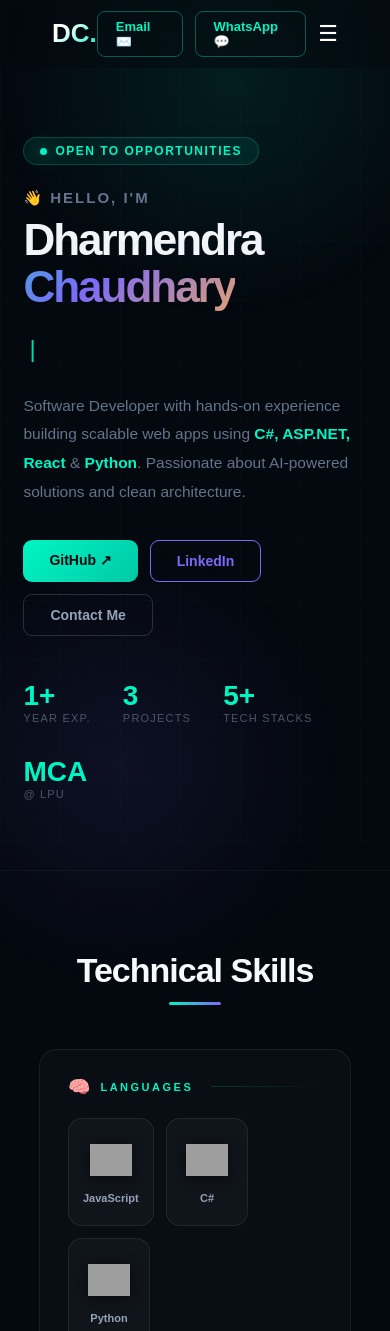
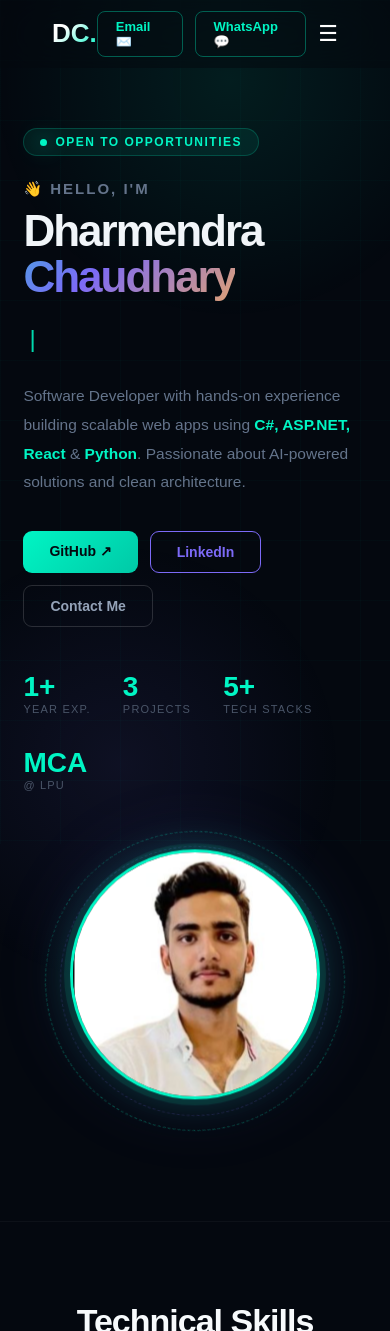
Before and after one commit to Chaudhary4000/portfolio-website, a React (Create React App) app: page / in a window 390 px wide. Shown: the top 1331 px of the page. Built offline with nearby package versions, Linux system fonts and the light colour scheme; grey boxes are pictures that could not be loaded; a web font is replaced by a local one.

Commit message:
fix: photo circle centered with spinning rings

```diff
--- a/src/App.css
+++ b/src/App.css
@@ -12,6 +12,28 @@
     animation: App-logo-spin infinite 20s linear;
   }
 }
+
+@media(max-width:768px){
+  .nav-links{display:none!important}
+  .hamburger{display:block!important}
+  .hero-section{
+    padding:40px 6vw!important;
+    flex-direction:column!important;
+    align-items:center!important;
+  }
+  .hero-visual{
+    display:flex!important;
+    justify-content:center!important;
+    width:100%!important;
+    margin-bottom:24px!important;
+    order:-1!important;
+  }
+  .hero-visual > div{
+    width:200px!important;
+    height:200px!important;
+  }
+
+}  /* ← yeh } add kiya */
 
 .App-header {
   background-color: #282c34;
@@ -29,10 +51,6 @@
 }
 
 @keyframes App-logo-spin {
-  from {
-    transform: rotate(0deg);
-  }
-  to {
-    transform: rotate(360deg);
-  }
+  from { transform: rotate(0deg); }
+  to { transform: rotate(360deg); }
 }
--- a/src/App.js
+++ b/src/App.js
@@ -132,7 +132,7 @@ const cssText = `
   @media(max-width:768px){
     .nav-links{display:none!important}
     .hamburger{display:block!important}
-    .hero-visual{display:none!important}
+   .hero-visual{display:flex!important;justify-content:center!important;width:100%!important;margin-bottom:30px!important}
     .hero-section{padding:60px 6vw!important}
   }
 `;
@@ -308,7 +308,7 @@ export default function Portfolio() {
 
       {/* HERO */}
       <section id="About" className="hero-section" style={{ position: "relative", zIndex: 1, display: "flex", alignItems: "center", justifyContent: "space-between", padding: "90px 10vw", minHeight: "95vh", gap: 40, flexWrap: "wrap" }}>
-        <div className="hero-anim" style={{ flex: 1, minWidth: 280, maxWidth: 580 }}>
+                <div className="hero-anim" style={{ flex: 1, minWidth: 280, maxWidth: 580 }}>
           <div style={{ display: "inline-flex", alignItems: "center", gap: 8, background: "rgba(0,245,196,0.07)", border: "1px solid rgba(0,245,196,0.2)", borderRadius: 100, padding: "6px 16px", marginBottom: 24 }}>
             <span style={{ width: 7, height: 7, borderRadius: "50%", background: "#00f5c4", display: "inline-block", animation: "pulseGlow 2s infinite" }} />
             <span style={{ fontSize: 12, color: "#00f5c4", fontWeight: 700, letterSpacing: 1.5, textTransform: "uppercase" }}>Open to Opportunities</span>
```
